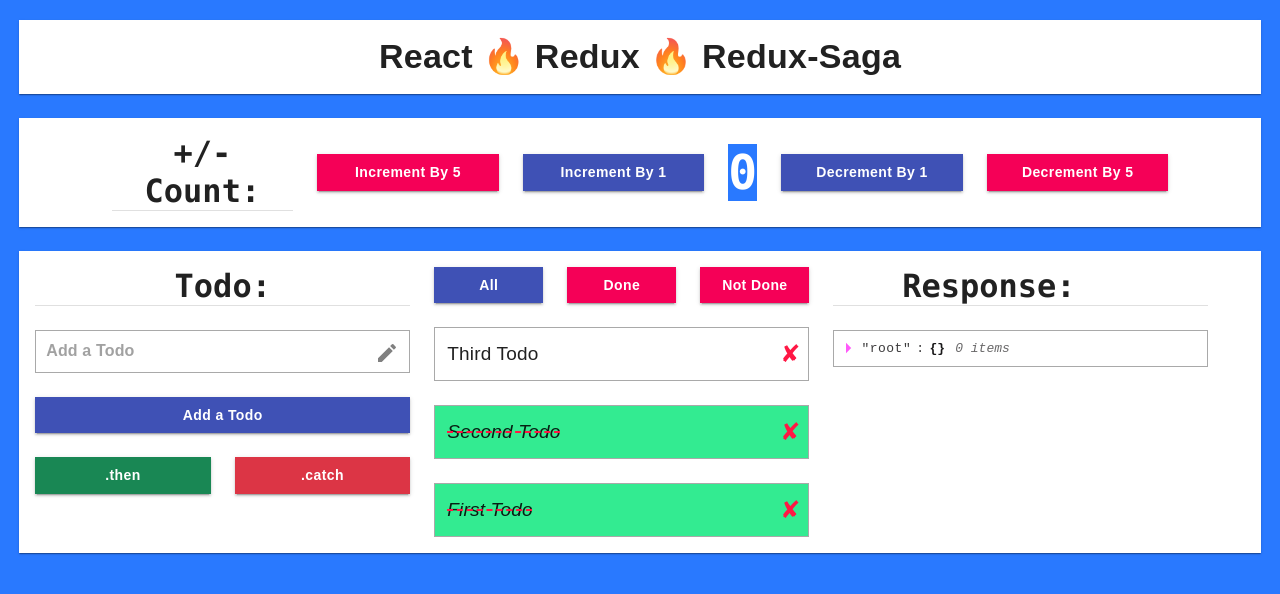
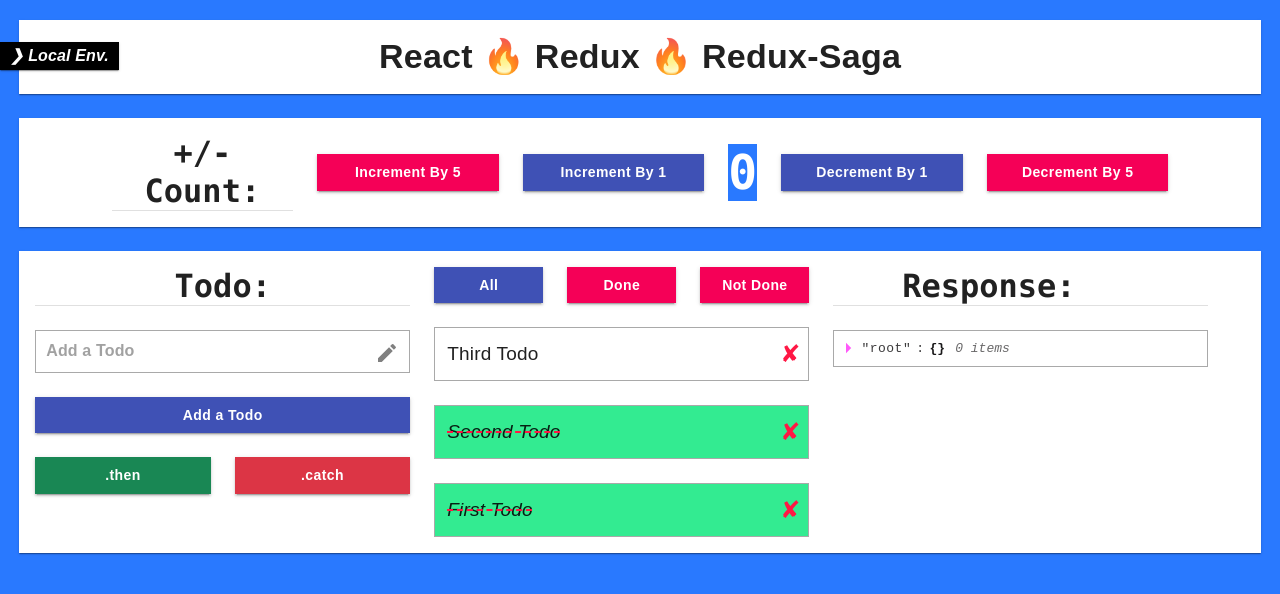
Before and after one commit to fahdshaikh/react-redux, a React (Create React App) app: page / in a window 1280 px wide. Shown: the top 594 px of the page. Built offline with nearby package versions, Linux system fonts and the light colour scheme.

Commit message:
badge created

```diff
--- a/src/App.js
+++ b/src/App.js
@@ -1,7 +1,9 @@
+import React, { useState, useEffect } from "react";
 import { makeStyles } from "@material-ui/core/styles";
 import { Paper, Grid, Typography } from "@material-ui/core";
 import IncDec from "./components/inc-dec";
 import Todo from "./components/todo";
+import Badge from "./components/badge";
 import clsx from "clsx";
 import "./App.css";
 
@@ -25,6 +27,21 @@
 
 function App() {
   const classes = useStyles();
+  const [currentURLHost, setCurrentURLHost] = useState("");
+
+  useEffect(() => {
+    let urlHost = window.location.hostname.split(".");
+    if (urlHost[0] === "localhost") {
+      setCurrentURLHost("Local Env");
+    } else if (urlHost[0] === "dev") {
+      setCurrentURLHost("Dev Env");
+    } else if (urlHost[0] === "qa") {
+      setCurrentURLHost("QA Env");
+    } else {
+      setCurrentURLHost("Prod");
+    }
+  }, []);
+
   return (
     <div className="App">
       <div className={classes.root}>
@@ -48,6 +65,9 @@
           </Grid>
         </Grid>
       </div>
+      {currentURLHost !== "Prod" ? (
+        <Badge currentURLHost={currentURLHost} />
+      ) : null}
     </div>
   );
 }
--- /dev/null
+++ b/src/components/badge/index.js
@@ -0,0 +1,45 @@
+import React from "react";
+import { makeStyles } from "@material-ui/core/styles";
+import { Paper, Typography, Button } from "@material-ui/core";
+import clsx from "clsx";
+
+const useStyles = makeStyles(() => ({
+  root: {
+    flexGrow: 1,
+    padding: "0px",
+    maxWidth: "max-content",
+    position: "fixed",
+    zIndex: 9999,
+    top: "42px",
+    left: "0px",
+  },
+  paper: {
+    padding: "2px 10px 2px 10px",
+    textAlign: "left",
+    borderRadius: "0px",
+    color: "#fff",
+    backgroundColor: "#000",
+  },
+  boldText: {
+    fontFamily: "Nunito,sans-serif",
+    fontWeight: "800",
+    fontStyle: "italic",
+    textTransform: "none",
+  },
+}));
+
+const Badge = ({ currentURLHost }) => {
+  const classes = useStyles();
+
+  return (
+    <Button className={clsx(classes.root)}>
+      <Paper className={classes.paper}>
+        <Typography className={clsx([classes.boldText])}>
+          {/* ❯ Redux-Saga 🔥 */}❯ {currentURLHost}.{" "}
+        </Typography>
+      </Paper>
+    </Button>
+  );
+};
+
+export default Badge;
```
